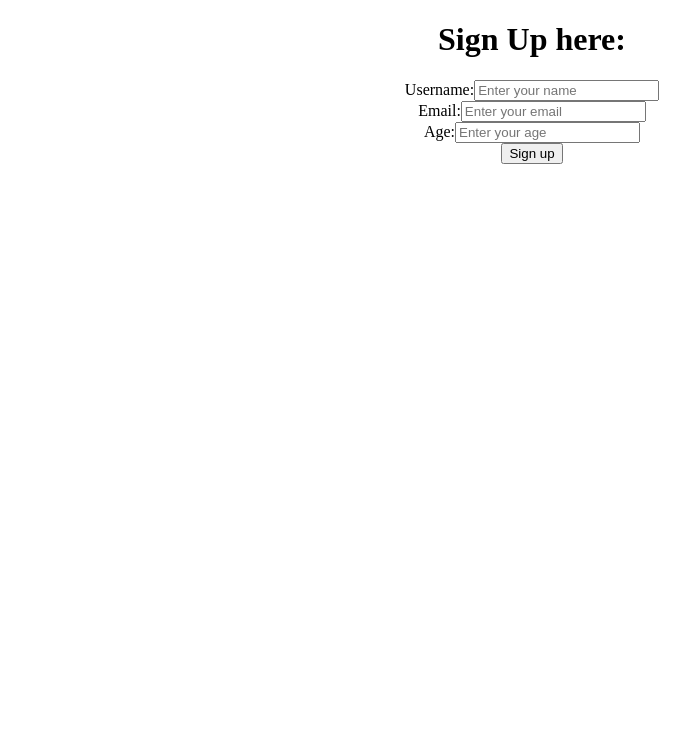
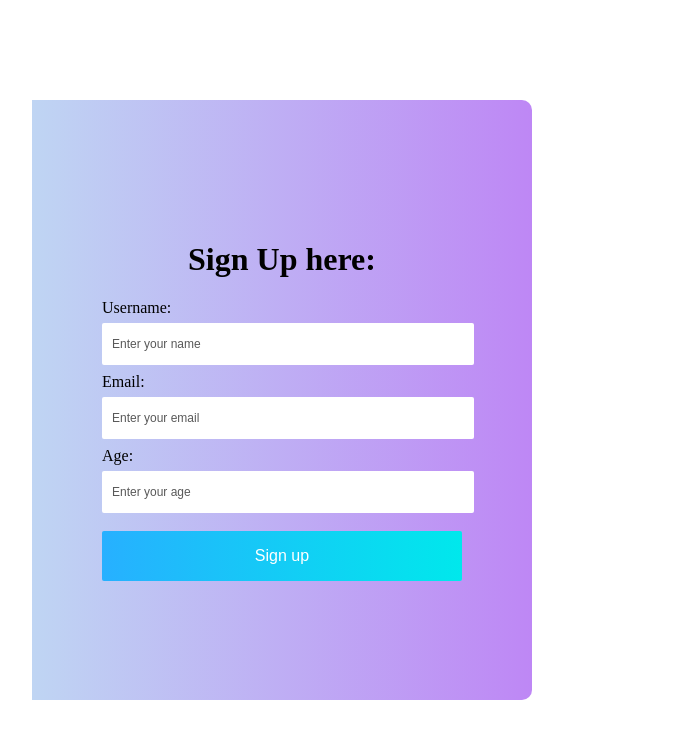
Before and after one commit to SofiSokolova/react-validation-forms, a React (Create React App) app: page / in a window 1280 px wide. Shown: the top 738 px of the page, without its empty margins (108-798 px from the left). Built offline with nearby package versions, Linux system fonts and the light colour scheme.

Commit message:
Update: add styles

```diff
--- /dev/null
+++ b/src/Form.css
@@ -0,0 +1,95 @@
+.form-container {
+    margin: 100px auto;
+    width: 1000px;
+    border-radius: 10px;
+    height: 600px;
+    display: grid;
+    grid-template-columns: 1fr 1fr;
+}
+
+
+.form-content{
+    border-radius: 0 10px 10px 0;
+    position: relative;
+    background: linear-gradient(90deg, rgb(191, 213, 243) 0%, rgb(190, 135, 245) 100%);
+}
+
+.form-with-validation {
+    position: absolute;
+    top: 50%;
+    left: 50%;
+    transform: translate(-50%, -50%);
+    width: 90%;
+    height: 100%;
+    display: flex;
+    flex-direction: column;
+    justify-content: center;
+    align-items: center;
+}
+
+.form h1 {
+    font-size: 1rem;
+    text-align: start;
+    width: 80%;
+    margin-bottom: 1rem;
+    color: #000000;
+}
+
+.sign-up-form-inputs {
+    margin-bottom: 0.5rem;
+    width: 80%;
+}
+
+.sign-up-form-inputs p {
+    font-size: 0.8rem;
+    margin-top: 0.5rem;
+    color: #f00e0e;
+}
+
+.form-label {
+    display: flex;
+    font-size: 1rem;
+    margin-bottom: 6px;
+    color: #000000;
+}
+
+.form-input {
+    display: block;
+    padding-left: 10px;
+    outline: none;
+    border-radius: 2px;
+    height: 40px;
+    width: 100%;
+    border: none;
+}
+
+.form-input::placeholder {
+    color: #595959;
+    font-size: 12px;
+}
+
+.form-sign-up-btn {
+    width: 80%;
+    height: 50px;
+    margin-top: 10px;
+    border-radius: 2px;
+    background: linear-gradient(
+            90deg,
+            rgb(39, 176, 255) 0%,
+            rgb(0, 232, 236) 100%
+    );
+    outline: none;
+    border: none;
+    color: #fff;
+    font-size: 1rem;
+}
+
+.form-sign-up-btn:hover {
+    cursor: pointer;
+    background: linear-gradient(
+            90deg,
+            rgb(39, 143, 255) 0%,
+            rgb(12, 99, 250) 100%
+    );
+    transition: all 0.4s ease-out;
+}
--- a/src/Form.js
+++ b/src/Form.js
@@ -1,9 +1,10 @@
 import React from 'react';
 import {FormSignUp} from "./FormSignUp";
+import './Form.css';
 
 export const Form = () => {
   return (
-    <div> <FormSignUp />
+    <div className='form-container'> <FormSignUp />
     </div>
   )
 }
--- a/src/FormSignUp.js
+++ b/src/FormSignUp.js
@@ -37,12 +37,12 @@ export const FormSignUp = () => {
           {errors.email && <p>{errors.email}</p>}
         </div>
         <div className='sign-up-form-inputs'>
-          <label htmlFor='userAge' className='form-label'>
+          <label htmlFor='age' className='form-label'>
             Age:
           </label>
-          <input id='userAge'
+          <input id='age'
                  type='number'
-                 name='userAge'
+                 name='age'
                  className='form-input'
                  placeholder='Enter your age'
                  value={values.age}
--- a/src/validation.js
+++ b/src/validation.js
@@ -50,7 +50,7 @@ export default function validation(values) {
 
   if (!values.email.trim()) {
     errors.email = 'Email required'
-  } else if (regExpForEmail.test(values.email)) {
+  } else if (!regExpForEmail.test(values.email)) {
     errors.email = 'Email is invalid'
   }
 
```
